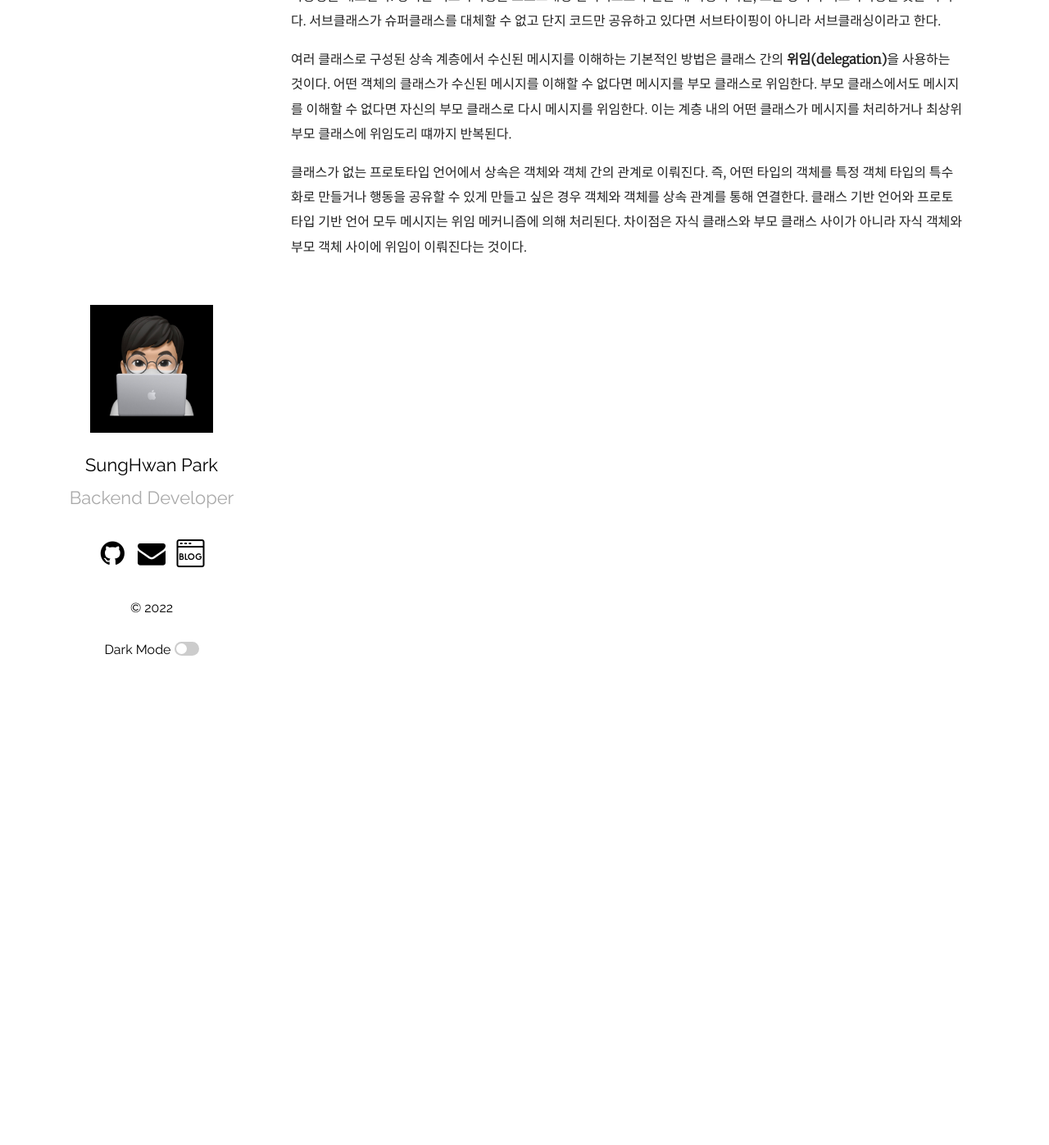
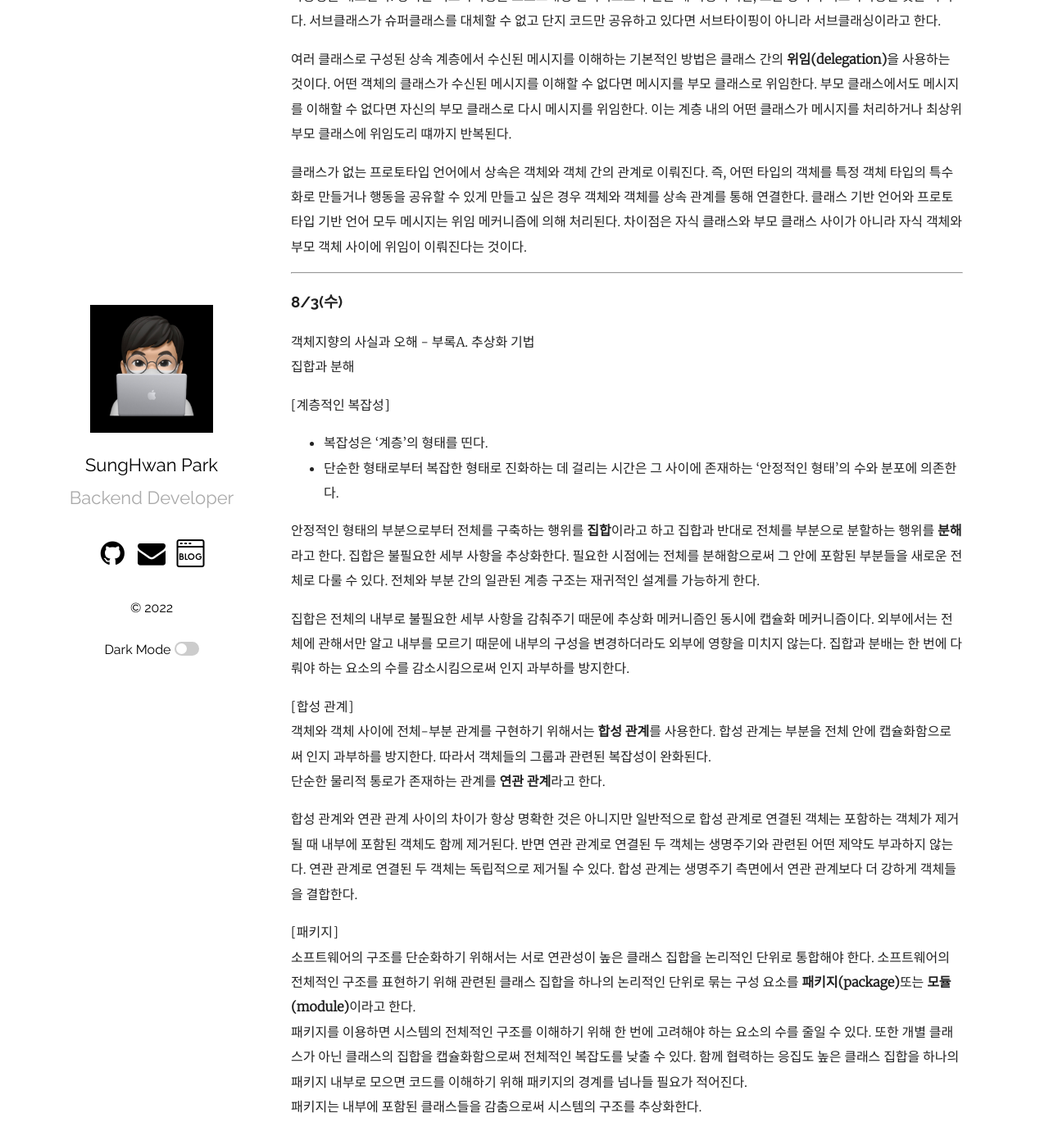
Before and after one commit to mrpark219/TIL, a Jekyll site: the page built from _posts/2022-08-01-8월TIL.markdown, in a window 1280 px wide and 1400 px high, scrolled down 3520 px. Shown: the top 1397 px of the window at 82% size. Built offline with Jekyll 4.4.1, drawn with Linux system fonts in a browser that asks for light colours; comment, search, counter and statistics services are not loaded.

Commit message:
feat: 2022-08-03 TIL 추가

```diff
--- a/_posts/2022-08-01-8월TIL.markdown
+++ b/_posts/2022-08-01-8월TIL.markdown
@@ -87,3 +87,30 @@ categories: 202208 TIL
 여러 클래스로 구성된 상속 계층에서 수신된 메시지를 이해하는 기본적인 방법은 클래스 간의 **위임(delegation)**을 사용하는 것이다. 어떤 객체의 클래스가 수신된 메시지를 이해할 수 없다면 메시지를 부모 클래스로 위임한다. 부모 클래스에서도 메시지를 이해할 수 없다면 자신의 부모 클래스로 다시 메시지를 위임한다. 이는 계층 내의 어떤 클래스가 메시지를 처리하거나 최상위 부모 클래스에 위임도리 떄까지 반복된다.
 
 클래스가 없는 프로토타입 언어에서 상속은 객체와 객체 간의 관계로 이뤄진다. 즉, 어떤 타입의 객체를 특정 객체 타입의 특수화로 만들거나 행동을 공유할 수 있게 만들고 싶은 경우 객체와 객체를 상속 관계를 통해 연결한다. 클래스 기반 언어와 프로토타입 기반 언어 모두 메시지는 위임 메커니즘에 의해 처리된다. 차이점은 자식 클래스와 부모 클래스 사이가 아니라 자식 객체와 부모 객체 사이에 위임이 이뤄진다는 것이다.
+
+---
+
+### 8/3(수)
+
+객체지향의 사실과 오해 - 부록A. 추상화 기법
+집합과 분해
+
+[계층적인 복잡성]
+
+-   복잡성은 '계층'의 형태를 띤다.
+-   단순한 형태로부터 복잡한 형태로 진화하는 데 걸리는 시간은 그 사이에 존재하는 '안정적인 형태'의 수와 분포에 의존한다.
+
+안정적인 형태의 부분으로부터 전체를 구축하는 행위를 **집합**이라고 하고 집합과 반대로 전체를 부분으로 분할하는 행위를 **분해**라고 한다. 집합은 불필요한 세부 사항을 추상화한다. 필요한 시점에는 전체를 분해함으로써 그 안에 포함된 부분들을 새로운 전체로 다룰 수 있다. 전체와 부분 간의 일관된 계층 구조는 재귀적인 설계를 가능하게 한다.
+
+집합은 전체의 내부로 불필요한 세부 사항을 감춰주기 때문에 추상화 메커니즘인 동시에 캡슐화 메커니즘이다. 외부에서는 전체에 관해서만 알고 내부를 모르기 때문에 내부의 구성을 변경하더라도 외부에 영향을 미치지 않는다. 집합과 분배는 한 번에 다뤄야 하는 요소의 수를 감소시킴으로써 인지 과부하를 방지한다.
+
+[합성 관계]
+객체와 객체 사이에 전체-부분 관계를 구현하기 위해서는 **합성 관계**를 사용한다. 합성 관계는 부분을 전체 안에 캡슐화함으로써 인지 과부하를 방지한다. 따라서 객체들의 그룹과 관련된 복잡성이 완화된다.
+단순한 물리적 통로가 존재하는 관계를 **연관 관계**라고 한다.
+
+합성 관계와 연관 관계 사이의 차이가 항상 명확한 것은 아니지만 일반적으로 합성 관계로 연결된 객체는 포함하는 객체가 제거될 때 내부에 포함된 객체도 함께 제거된다. 반면 연관 관계로 연결된 두 객체는 생명주기와 관련된 어떤 제약도 부과하지 않는다. 연관 관계로 연결된 두 객체는 독립적으로 제거될 수 있다. 합성 관계는 생명주기 측면에서 연관 관계보다 더 강하게 객체들을 결합한다.
+
+[패키지]
+소프트웨어의 구조를 단순화하기 위해서는 서로 연관성이 높은 클래스 집합을 논리적인 단위로 통합해야 한다. 소프트웨어의 전체적인 구조를 표현하기 위해 관련된 클래스 집합을 하나의 논리적인 단위로 묶는 구성 요소를 **패키지(package)**또는 **모듈(module)**이라고 한다.
+패키지를 이용하면 시스템의 전체적인 구조를 이해하기 위해 한 번에 고려해야 하는 요소의 수를 줄일 수 있다. 또한 개별 클래스가 아닌 클래스의 집합을 캡슐화함으로써 전체적인 복잡도를 낮출 수 있다. 함께 협력하는 응집도 높은 클래스 집합을 하나의 패키지 내부로 모으면 코드를 이해하기 위해 패키지의 경계를 넘나들 필요가 적어진다.
+패키지는 내부에 포함된 클래스들을 감춤으로써 시스템의 구조를 추상화한다.
```
